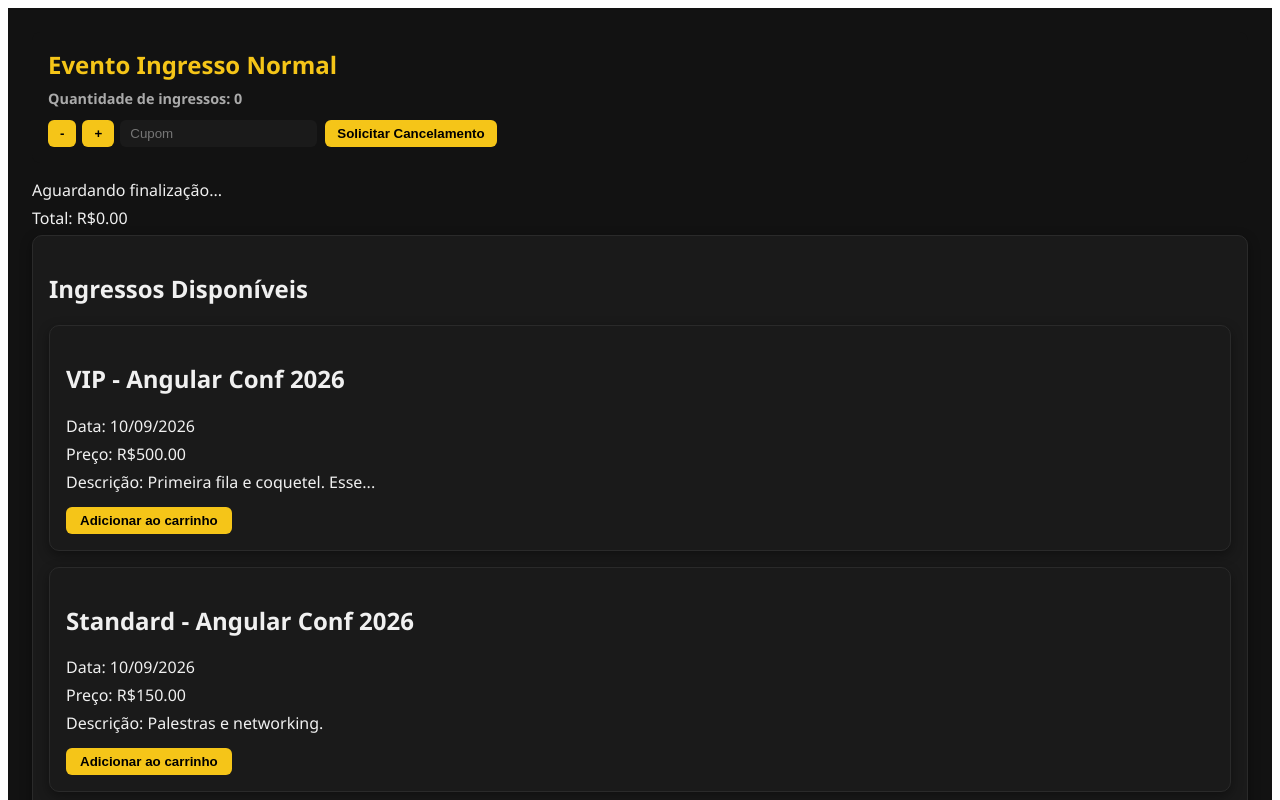
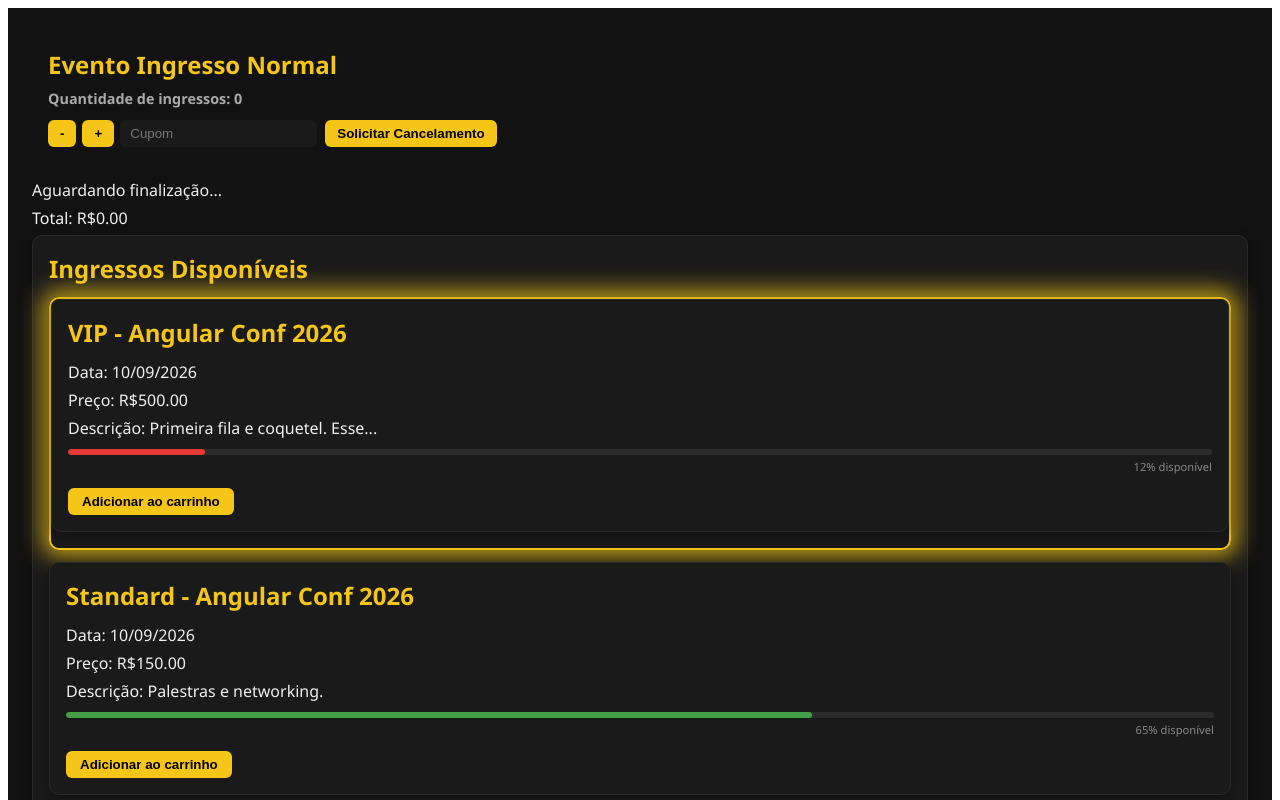
Before and after one commit to augustosilvarocha/ingresso-inteligente, an Angular app: page / in a window 1280 px wide. Shown: the top 800 px of the page. Built offline with nearby package versions, Linux system fonts and the light colour scheme.

Commit message:
feat: improve cart design

```diff
--- a/src/app/card/card.css
+++ b/src/app/card/card.css
@@ -15,3 +15,8 @@
   border-color: #f5c518;
   transform: translateY(-2px);
 }
+
+h2 {
+  color: var(--card-title-color, #f5c518);
+  margin: 0 0 12px 0;
+}
--- a/src/app/checkout-component/checkout-component.css
+++ b/src/app/checkout-component/checkout-component.css
@@ -34,3 +34,53 @@
   padding: 2px 10px;
   border-radius: 20px;
 }
+
+li {
+  list-style: none;
+  padding: 0;
+  margin: 0;
+}
+
+li.ingresso-destaque {
+  border: 2px solid #f5c518;
+  border-radius: 10px;
+  box-shadow: 0 0 12px 3px rgba(245, 197, 24, 0.45);
+  animation: pulso-vip 2s ease-in-out infinite;
+  margin-bottom: 12px;
+}
+
+@keyframes pulso-vip {
+  0%,
+  100% {
+    box-shadow: 0 0 10px 2px rgba(245, 197, 24, 0.4);
+  }
+  50% {
+    box-shadow: 0 0 22px 7px rgba(245, 197, 24, 0.75);
+  }
+}
+
+.barra-lotacao-container {
+  width: 100%;
+  height: 6px;
+  background-color: #2c2c2c;
+  border-radius: 99px;
+  overflow: hidden;
+  margin-top: 10px;
+}
+
+.barra-lotacao {
+  height: 100%;
+  border-radius: 99px;
+  transition: width 0.4s ease, background-color 0.4s ease;
+}
+
+.barra-legenda {
+  font-size: 0.7rem;
+  color: #888;
+  margin-top: 4px;
+  text-align: right;
+}
+
+.carrinho-wrapper app-card {
+  --card-title-color: purple;
+}
--- a/src/app/checkout-component/checkout-component.html
+++ b/src/app/checkout-component/checkout-component.html
@@ -12,30 +12,49 @@
 
 <app-card titulo="Ingressos Disponíveis">
   @for(ingresso of ingressosDisponiveisReservados; track ingresso.id) {
+    <li [class.ingresso-destaque]="ingresso.tipo === 'VIP'">
       <app-card [titulo]="ingresso.nome">
         <p>Data: {{ ingresso.data | date:'dd/MM/yyyy' }}</p>
         <p>Preço: {{ ingresso.preco | currency:'BRL' }}</p>
         <p>Descrição: {{ ingresso.descricao | resumo:30 }}</p>
-      <button (click)="adicionarAoCarrinho(ingresso)">Adicionar ao carrinho</button>
+        <div class="barra-lotacao-container">
+          <div
+            class="barra-lotacao"
+            [style.width.%]="ingresso.lotePercentual"
+            [style.background-color]="ingresso.lotePercentual < 20 ? '#e53935' : '#43a047'">
+          </div>
+        </div>
+        <p class="barra-legenda">{{ ingresso.lotePercentual }}% disponível</p>
+        @if (ingresso.lotePercentual === 0) {
+          <p style="color: #e53935; font-weight: bold;">
+            Ingressos esgotados
+          </p>
+        } @else {
+          <button (click)="adicionarAoCarrinho(ingresso)">
+            Adicionar ao carrinho
+          </button>
+        }
       </app-card>
+    </li>
   }
 </app-card>
 
+<div class="carrinho-wrapper">
   <app-card titulo="Meu Carrinho">
     @for(ingresso of carrinho(); track ingresso.id) {
+      <li [class.ingresso-destaque]="ingresso.tipo === 'VIP'">
         <app-card [titulo]="ingresso.nome">
           <p>Data: {{ ingresso.data | date:'dd/MM/yyyy' }}</p>
           <p>Preço: {{ ingresso.preco | currency:'BRL' }}</p>
           <p>Descrição: {{ ingresso.descricao | resumo:30 }}</p>
-
           @switch (ingresso.tipo) {
             @case ('VIP') { <span>Acesso Total</span> }
             @case ('MEIA') { <span>Obrigatório carteirinha</span> }
             @default { <span>Acesso Padrão</span> }
           }
-
           <button (click)="removerDoCarrinho(ingresso.id)">Remover</button>
         </app-card>
+      </li>
     } @empty {
       <p>Seu carrinho está vazio</p>
     }
@@ -44,3 +63,4 @@
       <p>Você ganhou um brinde!</p>
     }
   </app-card>
+</div>
--- a/src/app/checkout-component/checkout-component.ts
+++ b/src/app/checkout-component/checkout-component.ts
@@ -42,7 +42,8 @@
       tipo: 'STANDARD',
       data: new Date('2026-09-10T12:00:00'),
       preco: 150,
-      descricao: 'Acesso geral ao evento.'
+      descricao: 'Acesso geral ao evento.',
+      lotePercentual: 55
     };
     this.carrinho.update(atual => [...atual, ingresso]);
   }
@@ -63,7 +64,8 @@
       tipo: 'VIP',
       data: new Date('2026-09-10T12:00:00'),
       preco: 500,
-      descricao: 'Primeira fila e coquetel. Esse ingresso é pra quem quer aproveitar o evento ao máximo. Você fica bem perto do palco, entra antes de todo mundo e ainda curte um coquetel exclusivo no intervalo. Ideal pra fazer networking sem correria e viver a experiência completa'
+      descricao: 'Primeira fila e coquetel. Esse ingresso é pra quem quer aproveitar o evento ao máximo. Você fica bem perto do palco, entra antes de todo mundo e ainda curte um coquetel exclusivo no intervalo. Ideal pra fazer networking sem correria e viver a experiência completa',
+      lotePercentual: 12
     },
     {
       id: 2,
@@ -71,7 +73,8 @@
       tipo: 'STANDARD',
       data: new Date('2026-09-10T12:00:00'),
       preco: 150,
-      descricao: 'Palestras e networking.'
+      descricao: 'Palestras e networking.',
+      lotePercentual: 65
     },
     {
       id: 3,
@@ -79,7 +82,8 @@
       tipo: 'MEIA',
       data: new Date('2026-09-10T12:00:00'),
       preco: 75,
-      descricao: 'Carteirinha obrigatória.'
+      descricao: 'Carteirinha obrigatória.',
+      lotePercentual: 40
     }
   ];
 
@@ -87,10 +91,30 @@
 
   adicionarAoCarrinho(ingresso: any) {
     this.carrinho.update(atual => [...atual, ingresso]);
+    this.ingressosDisponiveisReservados =
+    this.ingressosDisponiveisReservados.map(item => {
+      if (item.id === ingresso.id && item.lotePercentual > 0) {
+        return {
+          ...item,
+          lotePercentual: Math.max(item.lotePercentual - 10, 0)
+        };
+      }
+      return item;
+    });
   }
 
   removerDoCarrinho(id: number) {
     this.carrinho.update(atual => atual.filter(i => i.id !== id));
+    this.ingressosDisponiveisReservados =
+    this.ingressosDisponiveisReservados.map(item => {
+      if (item.id === id) {
+        return {
+          ...item,
+          lotePercentual: Math.min(item.lotePercentual + 10, 100)
+        };
+      }
+      return item;
+    });
   }
 
   calcularTotal() {
```
Lines whose indentation alone changed are shown as unchanged.
